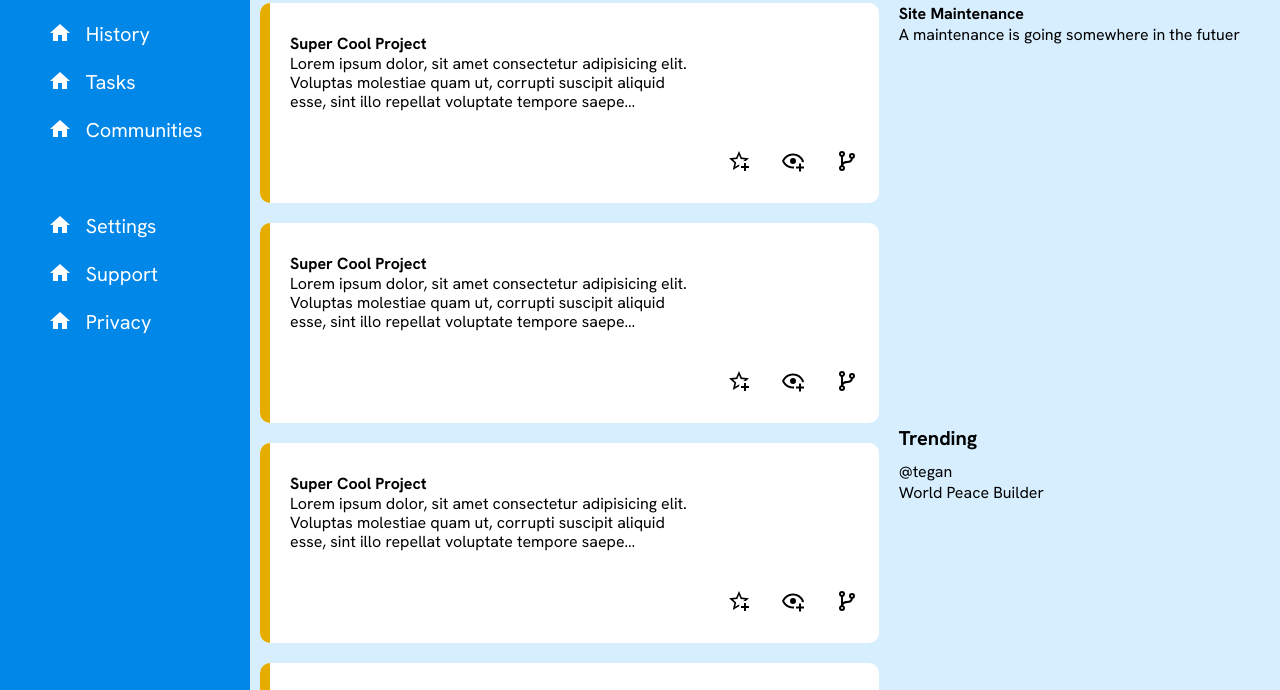
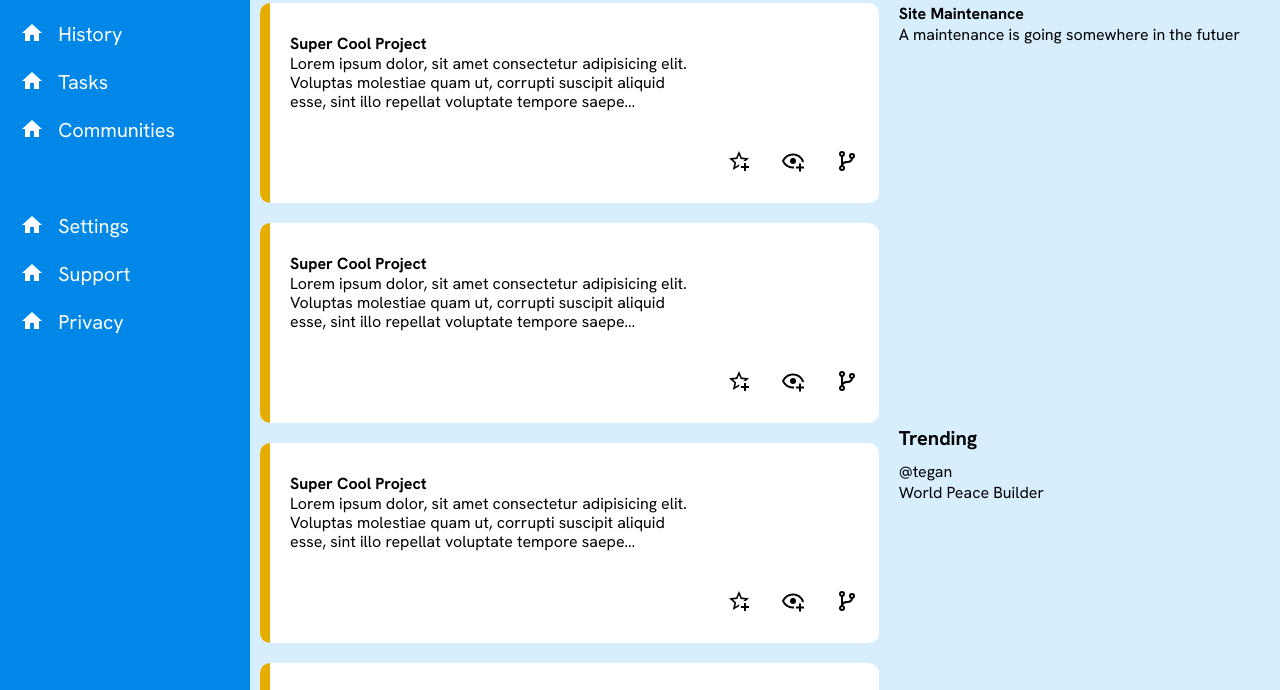
Before and after one commit to Alborithm/TOP-admin-dashboard, a plain HTML site: page index.html in a window 1280 px wide. Shown: the part 213-903 px from the top of the page. Drawn offline with Linux system fonts and the light colour scheme; a web font is replaced by a local one.

Commit message:
justify the nav links to the left

```diff
--- a/style.css
+++ b/style.css
@@ -219,8 +219,9 @@ main div h2 {
 
   display: grid;
   grid-template-rows: repeat(10, 3rem);
-  justify-content: center;
+  justify-content: start;
   align-items: center;
+  padding-left: 20px;
 }
 
 .nav-list li a {
```
